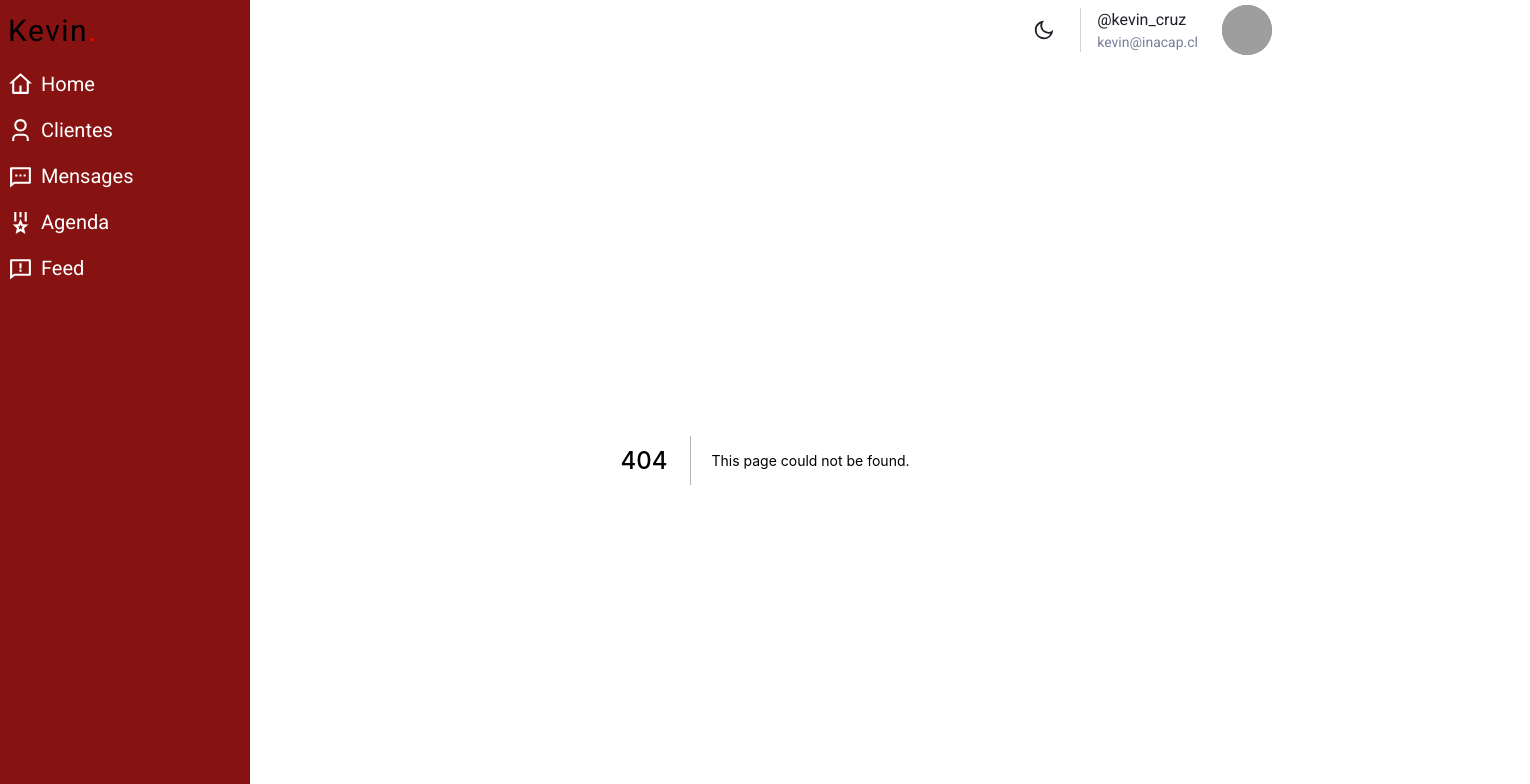
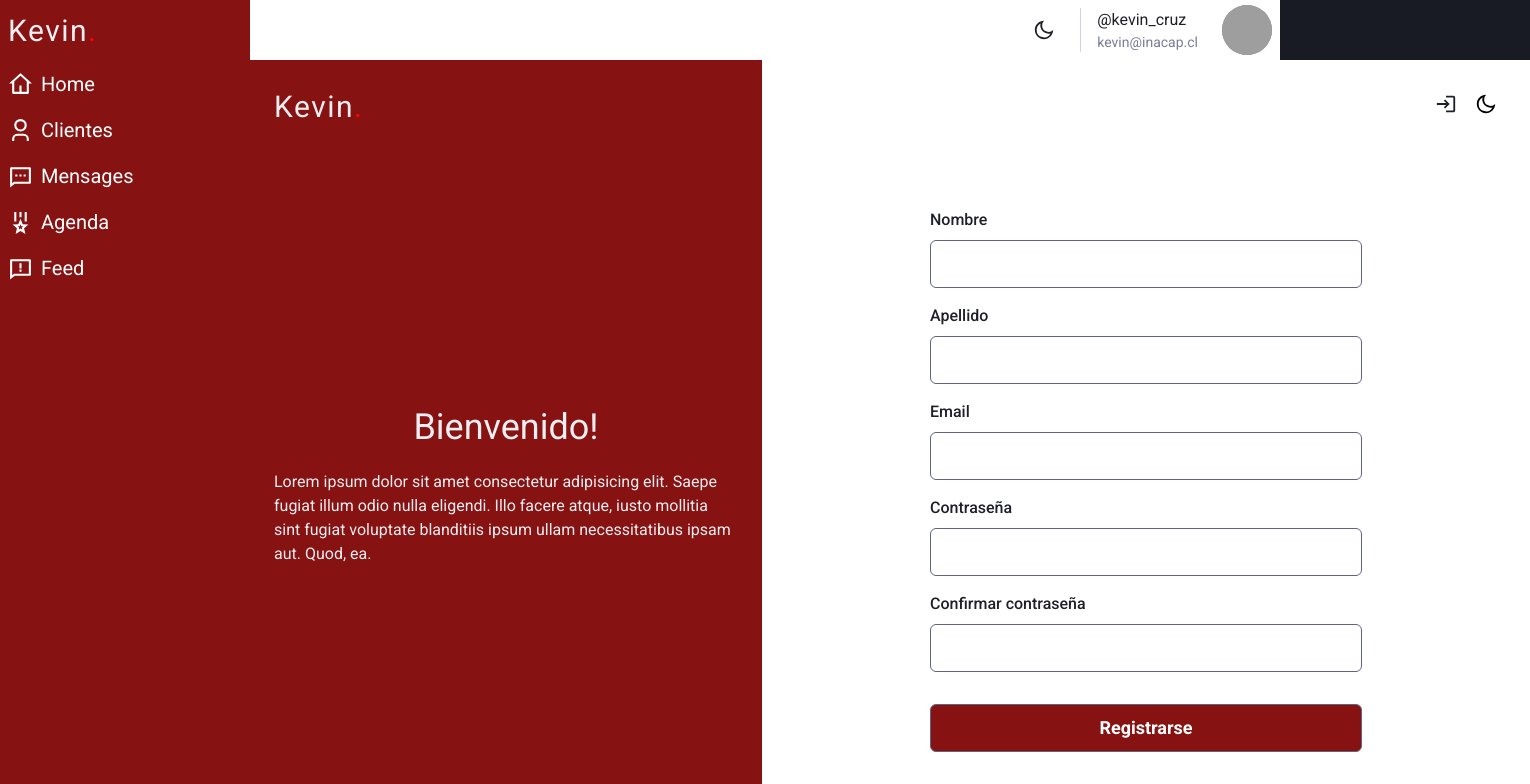
Before and after one commit to kevinmcruzp/dux_vitae_frontend, a Next.js app: page /createAccount in a window 1280 px wide. Before the commit this address had no page. Shown: the top 784 px of the page, 1530 px wide, since content can reach past the window. Built offline with nearby package versions, Linux system fonts and the light colour scheme; grey boxes are pictures that could not be loaded; a web font is replaced by a local one.

Commit message:
feat(homeinfo y createaccount): cree el homeinfo como componente y createaccount
homeinfo como componente para el index y createaccount, createaccount es la pagina para registrarse
a la app

```diff
--- /dev/null
+++ b/src/components/HomeInfo/index.tsx
@@ -0,0 +1,35 @@
+import { Center, Flex, Text, useBreakpointValue } from "@chakra-ui/react";
+import { Logo } from "../../assets/Logo";
+import { useColors } from "../../hooks/useColors";
+
+export function HomeInfo() {
+  const { colors } = useColors();
+
+  const isTabletVersion = useBreakpointValue({ base: false, md: true });
+
+  return (
+    <>
+      {isTabletVersion && (
+        <Flex
+          w="40%"
+          h="100%"
+          p={[2, 4, 6]}
+          flexDir="column"
+          bg={colors.primary}
+        >
+          <Logo />
+
+          <Center flex="1" flexDir="column" gap={4}>
+            <Text fontSize="4xl">Bienvenido!</Text>
+            <Text>
+              Lorem ipsum dolor sit amet consectetur adipisicing elit. Saepe
+              fugiat illum odio nulla eligendi. Illo facere atque, iusto
+              mollitia sint fugiat voluptate blanditiis ipsum ullam
+              necessitatibus ipsam aut. Quod, ea.
+            </Text>
+          </Center>
+        </Flex>
+      )}
+    </>
+  );
+}
--- /dev/null
+++ b/src/pages/createAccount.tsx
@@ -0,0 +1,174 @@
+import {
+  Center,
+  Flex,
+  IconButton,
+  useBreakpointValue,
+  useColorModeValue,
+} from "@chakra-ui/react";
+import { yupResolver } from "@hookform/resolvers/yup";
+import Router from "next/router";
+import { SubmitHandler, useForm } from "react-hook-form";
+import { MdOutlineLogin } from "react-icons/md";
+import * as yup from "yup";
+import { Logo } from "../assets/Logo";
+import { Button } from "../components/Button";
+import { HomeInfo } from "../components/HomeInfo";
+import { Input } from "../components/Input";
+import { ThemeSwitcher } from "../components/ThemeSwitcher";
+import { useColors } from "../hooks/useColors";
+
+type SignInData = {
+  email: string;
+  password: string;
+  name: string;
+  lastName: string;
+};
+
+const SignInSchema = yup.object().shape({
+  email: yup
+    .string()
+    .email("El formato debe ser email")
+    .required("El email es requerido"),
+  password: yup.string().required("La contraseña es requerida"),
+  name: yup.string().required("Ingrese el nombre"),
+  lastName: yup.string().required("Ingrese el apellido"),
+
+  // name: yup
+  //     .string()
+  //     .required(tNameRequired)
+  //     .matches(/^[a-zA-Z\s]+$/g, tNameMatches),
+  //   username: yup
+  //     .string()
+  //     .required(tUsernameRequired)
+  //     .matches(/^\w+$/g, tUsernameMatches),
+  //   email: yup
+  //     .string()
+  //     .required(tEmailRequired)
+  //     .email(tEmailType),
+  //   password: yup
+  //     .string()
+  //     .required(tPasswordRequired)
+  //     .matches(
+  //       /^(?=.[0-9])(?=.[a-z])(?=.[A-Z])(?=.[@#$%^&+=.-])([a-zA-Z0-9@#$%^&+=.-]){8,}$/g,
+  //       tPasswordMatches
+  //     ),
+  //   password_confirmation: yup
+  //     .string()
+  //     .oneOf([null, yup.ref('password')], tRepeatPasswordMatch)
+});
+
+export default function createAccount() {
+  const {
+    register,
+    handleSubmit,
+    formState: { errors, isSubmitting },
+  } = useForm<SignInData>({
+    resolver: yupResolver(SignInSchema),
+  });
+
+  const { colors } = useColors();
+
+  const isTabletVersion = useBreakpointValue({ base: false, md: true });
+
+  const onSubmit: SubmitHandler<SignInData> = async (data) => {
+    await new Promise((resolve) => setTimeout(resolve, 1000));
+
+    console.log(data);
+
+    Router.push("/");
+  };
+
+  return (
+    <Flex w="100vw" h="100vh">
+      <HomeInfo />
+      <Flex
+        w={["100%", "100%", "60%"]}
+        h="100%"
+        p={[2, 4, 6]}
+        bg={colors.bgHover}
+        flexDir="column"
+      >
+        <Flex justify="space-between" align="center" gap={4}>
+          {!isTabletVersion ? <Logo /> : <Flex />}
+
+          <Flex>
+            <IconButton
+              icon={<MdOutlineLogin size="22px" />}
+              variant="backHome"
+              aria-label="Back home"
+              color={colors.color}
+              onClick={() => Router.push("/")}
+            >
+              Back login
+            </IconButton>
+
+            <ThemeSwitcher color={useColorModeValue("black", "white")} />
+          </Flex>
+        </Flex>
+
+        <Center flex="1">
+          <Flex
+            as="form"
+            flexDir="column"
+            w={["80%", "70%", "60%"]}
+            h="100%"
+            justify="center"
+            gap={4}
+            onSubmit={handleSubmit(onSubmit)}
+          >
+            <Input
+              type="text"
+              idName="name"
+              label="Nombre"
+              color={colors.color}
+              error={errors.name}
+              {...register("name")}
+            />
+
+            <Input
+              type="text"
+              idName="lastName"
+              label="Apellido"
+              color={colors.color}
+              error={errors.lastName}
+              {...register("lastName")}
+            />
+
+            <Input
+              idName="email"
+              label="Email"
+              color={colors.color}
+              error={errors.email}
+              {...register("email")}
+            />
+            <Input
+              type="password"
+              idName="password"
+              label="Contraseña"
+              color={colors.color}
+              error={errors.password}
+              {...register("password")}
+            />
+
+            <Input
+              type="password"
+              idName="password"
+              label="Confirmar contraseña"
+              color={colors.color}
+              error={errors.password}
+              {...register("password")}
+            />
+
+            <Button
+              mt={4}
+              type="submit"
+              name="Registrarse"
+              bg={colors.primary}
+              isLoading={isSubmitting}
+            />
+          </Flex>
+        </Center>
+      </Flex>
+    </Flex>
+  );
+}
```
